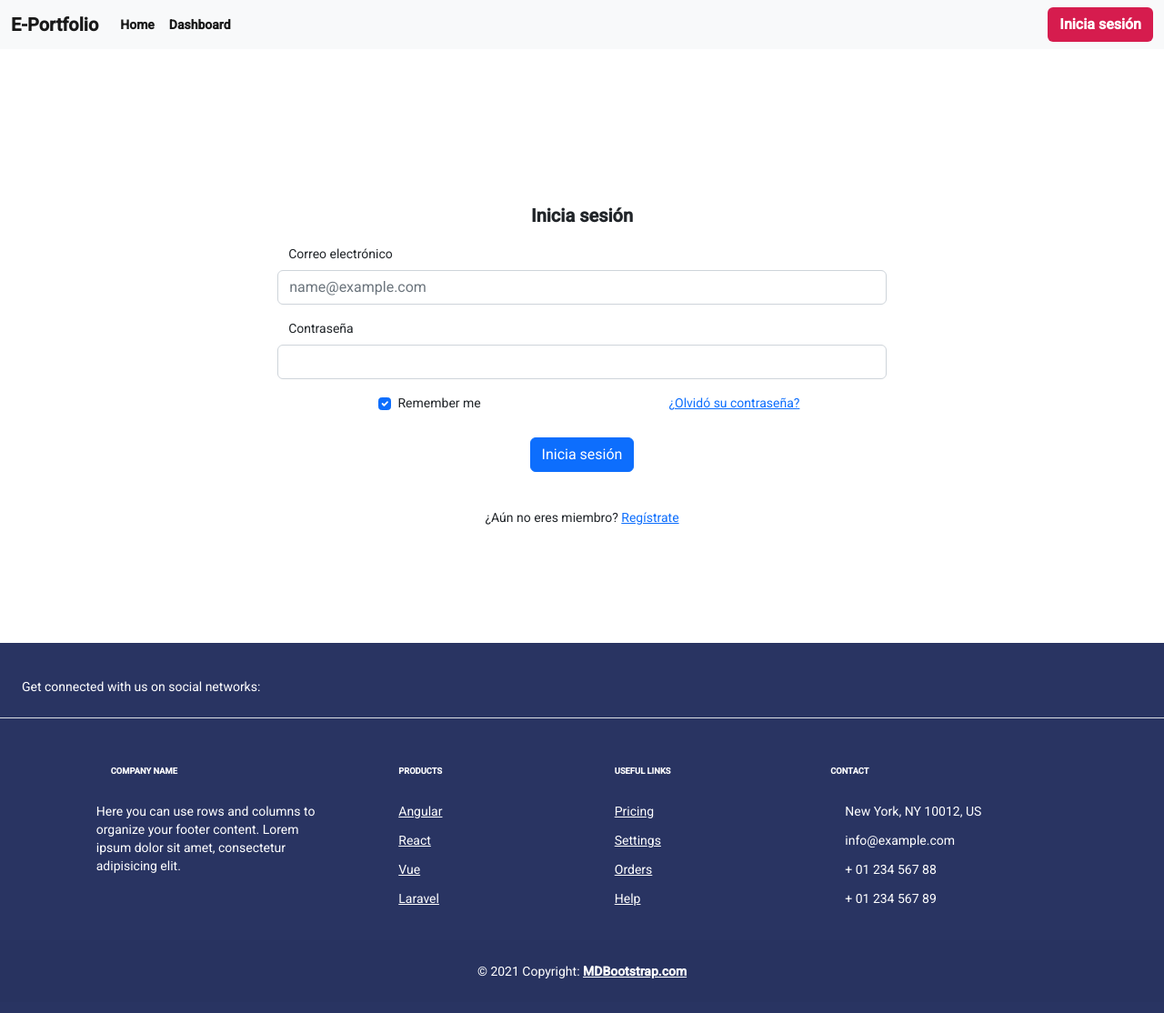
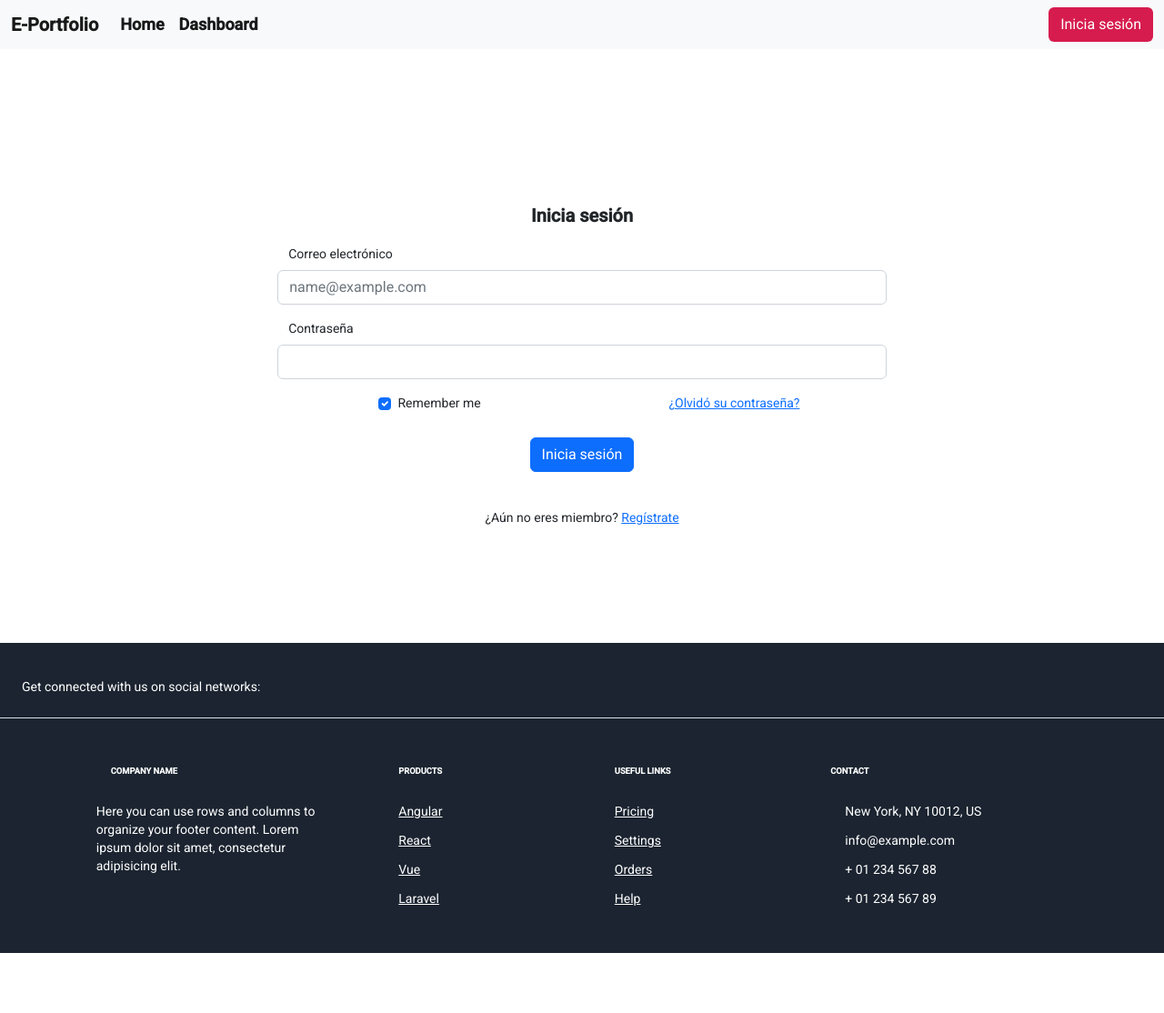
Before and after one commit to SyTW-2122/E09, an Angular app in the folder frontend/: page /sign-in in a window 1280 px wide. Shown: the whole page at 91% size. After the commit the page ends 1048 px from the top, so only its background shows below. Built offline with nearby package versions, Linux system fonts and the light colour scheme.

Commit message:
Cambios de formato

```diff
--- a/frontend/angular.json
+++ b/frontend/angular.json
@@ -34,7 +34,7 @@
               "src/assets"
             ],
             "styles": [
-              "./node_modules/@angular/material/prebuilt-themes/deeppurple-amber.css",
+              "./node_modules/@angular/material/prebuilt-themes/indigo-pink.css",
               "node_modules/bootstrap/dist/css/bootstrap.min.css",
               "src/styles.scss"
             ],
--- a/frontend/src/app/pages/dashboard/dashboard.component.html
+++ b/frontend/src/app/pages/dashboard/dashboard.component.html
@@ -1,4 +1,4 @@
-<div class="container">
+
   <nav aria-label="breadcrumb">
     <ol class="breadcrumb">
       <li class="breadcrumb-item"><a [routerLink]="['/home']">Home</a></li>
@@ -279,4 +279,3 @@
       </div>
     </div>
   </div>
-</div>
--- a/frontend/src/app/pages/dashboard/dashboard.component.scss
+++ b/frontend/src/app/pages/dashboard/dashboard.component.scss
@@ -1,11 +1,9 @@
 .breadcrumb {
-  margin-top: 2%;
-  position: absolute;
   width: 100%;
+  padding-left: 5%;
 }
 
 .container {
-  padding-top: 10%;
   }
 
 #historial {
--- a/frontend/src/app/pages/home/home.component.html
+++ b/frontend/src/app/pages/home/home.component.html
@@ -1,5 +1,10 @@
-  <div class="bg-image" style="background-image: url('https://wallpaperaccess.com/full/5838290.jpg'); height: 60vh;">
-    a
+  <div class="bg-image" style="background-image: url('https://www.atfx.com/hubfs/ATFX%20Design/Existing%20Pages/Existing%20pages%20-%20go%20live%20-%20Education%20and%20Tools/Trading%20Central/tools-trading-central-image.jpg'); height: 80vh;">
+    <div class="row">
+      <div class="col" style="display: grid; place-content: center; padding-top: 20%; text-align: center;">
+        <p style="color: white; font-size: large;">E-Portfolio te permitirá tener al alcance todos tus movimientos <br>de inversión con tan solo unos clicks</p>
+        <button type="button" style="max-width: 40%; margin: 0 auto" class="btn btn-light" [routerLink]="['/sign-in']">Únete a nosotros</button>
+      </div>
+    </div>
   </div>
 
 
--- a/frontend/src/app/pages/monedas/monedas.component.html
+++ b/frontend/src/app/pages/monedas/monedas.component.html
@@ -1,4 +1,4 @@
-<div class="container">
+
   <nav aria-label="breadcrumb">
     <ol class="breadcrumb">
       <li class="breadcrumb-item"><a [routerLink]="['/home']">Home</a></li>
@@ -215,4 +215,3 @@
       </div>
     </div>
   </div>
-</div>
--- a/frontend/src/app/pages/monedas/monedas.component.scss
+++ b/frontend/src/app/pages/monedas/monedas.component.scss
@@ -1,17 +1,10 @@
 .breadcrumb {
-  margin-top: 2%;
-  position: absolute;
   width: 100%;
+  padding-left: 5%;
 }
 
 .container {
-  position: absolute;
-  padding-top: 10%;
   width: 100%;
-}
-
-.col {
-  //border: 1px solid #000;
 }
 
 .example-spacer {
--- a/frontend/src/app/shared/footer/footer.component.html
+++ b/frontend/src/app/shared/footer/footer.component.html
@@ -111,12 +111,5 @@
     </div>
   </section>
   <!-- Section: Links  -->
-
-  <!-- Copyright -->
-  <div class="text-center p-4" style="background-color: rgba(0, 0, 0, 0.025);">
-    © 2021 Copyright:
-    <a class="text-reset fw-bold" href="https://mdbootstrap.com/">MDBootstrap.com</a>
-  </div>
-  <!-- Copyright -->
 </footer>
 <!-- Footer -->
--- a/frontend/src/app/shared/navbar/navbar.component.html
+++ b/frontend/src/app/shared/navbar/navbar.component.html
@@ -14,8 +14,8 @@
         </li>
       </ul>
       <span class="example-spacer"></span>
-      <button *ngIf='isLogged()' type="button" style="background-color: #D61C4E;" class="btn btn-rounded" [routerLink]="['/sign-in']"><b style="color:white ;">Inicia sesión</b></button>
-      <button *ngIf='!isLogged()' (click)="logout()" type="button" style="background-color: #424242;" class="btn btn-rounded"><b style="color:white ;">Cerrar Sesión</b></button>
+      <button *ngIf='isLogged()' type="button" style="background-color: #D61C4E; color:white" class="btn btn-rounded" [routerLink]="['/sign-in']">Inicia sesión</button>
+      <button *ngIf='!isLogged()' (click)="logout()" type="button" style="background-color: #424242; color:white" class="btn btn-rounded">Cerrar Sesión</button>
     </div>
   </div>
 </nav>
--- a/frontend/src/app/shared/navbar/navbar.component.scss
+++ b/frontend/src/app/shared/navbar/navbar.component.scss
@@ -1,3 +1,7 @@
 .example-spacer {
   flex: 1 1 auto;
 }
+
+.navbar {
+  font-size: large;
+}
--- a/frontend/src/styles.scss
+++ b/frontend/src/styles.scss
@@ -11,7 +11,7 @@ body {
 
 footer {
   width: 100%;
-  background-color: #293462;
+  background-color: #1B2430;
   padding: 1em 0;
   margin-top: 10%;
 }
```
Also changed, not shown: frontend/src/assets/foto.jpg (added).
